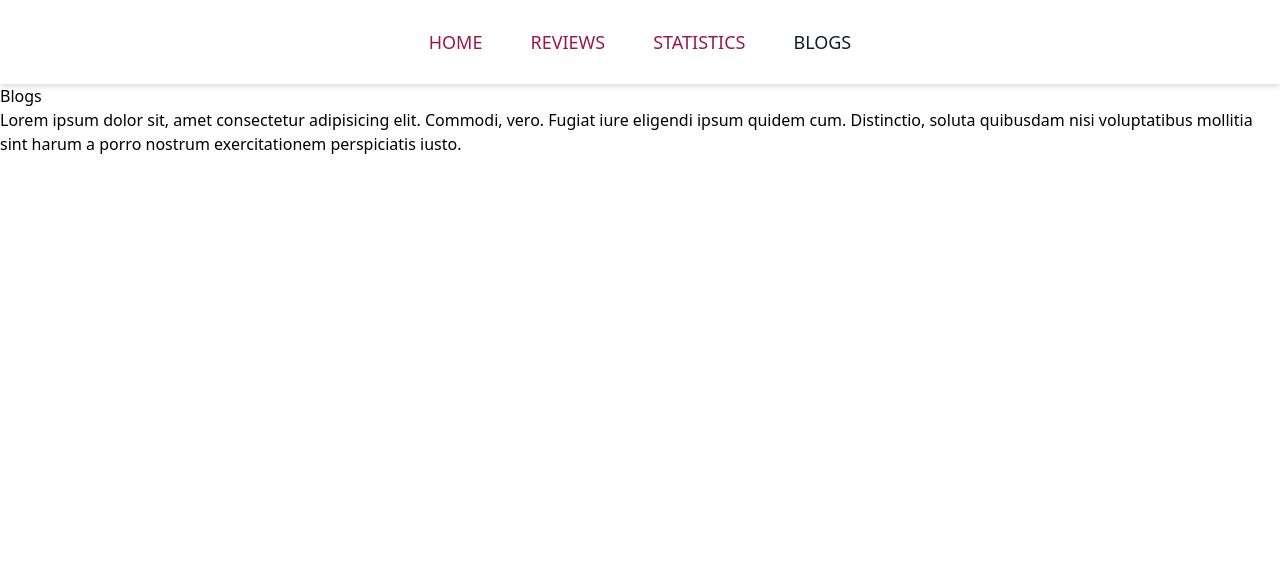
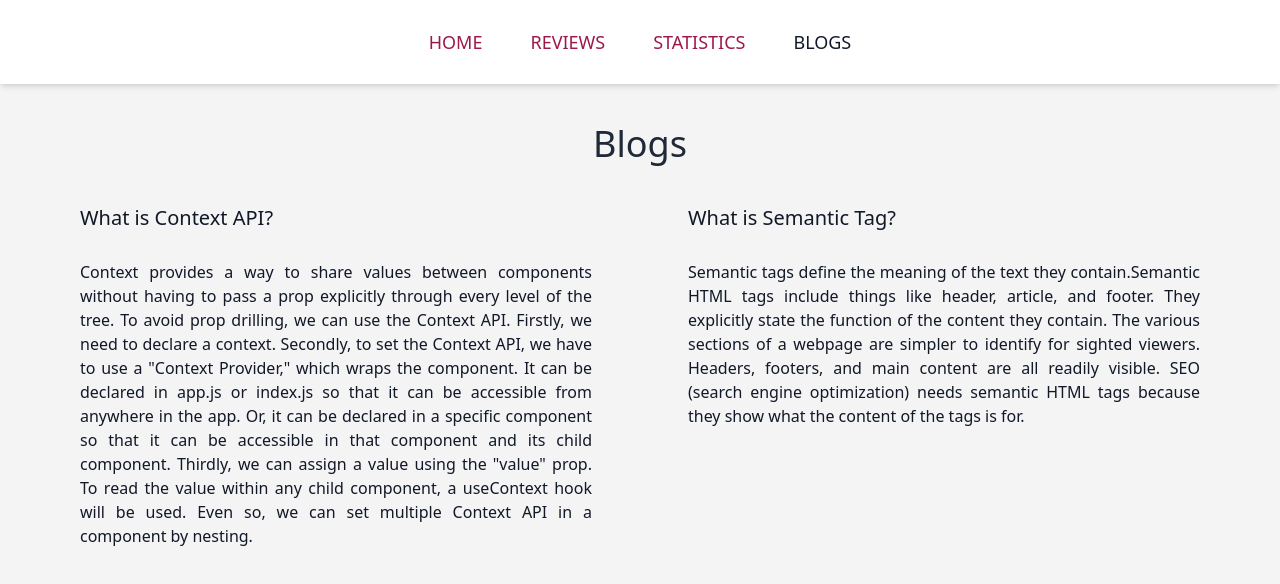
Before and after one commit to Samira-Shajahan-Borsha/book-review-app, a React (Create React App) app: page /blogs in a window 1280 px wide. Shown: the top 584 px of the page. Built offline with nearby package versions, Linux system fonts and the light colour scheme.

Commit message:
blogs page added

```diff
--- a/src/components/Blogs/Blogs.js
+++ b/src/components/Blogs/Blogs.js
@@ -2,9 +2,19 @@ import React from 'react';
 
 const Blogs = () => {
     return (
-        <div>
-            <h1>Blogs</h1>
-            <p>Lorem ipsum dolor sit, amet consectetur adipisicing elit. Commodi, vero. Fugiat iure eligendi ipsum quidem cum. Distinctio, soluta quibusdam nisi voluptatibus mollitia sint harum a porro nostrum exercitationem perspiciatis iusto.</p>
+        <div className='text-gray-900 bg-zinc-100'>
+            <h1 className='text-center py-10 text-4xl font-medium text-gray-800'>Blogs</h1>
+            <div className='grid grid-cols-1 md:grid-cols-2 px-8 pb-52 gap-y-6'>
+                <div className='md:px-12'>
+                    <h1 className='text-xl pb-7'>What is Context API? </h1>
+                    <p className='text-justify'>Context provides a way to share values between components without having to pass a prop explicitly through every level of the tree. To avoid prop drilling, we can use the Context API. Firstly, we need to declare a context. Secondly, to set the Context API, we have to use a "Context Provider," which wraps the component. It can be declared in app.js or index.js so that it can be accessible from anywhere in the app. Or, it can be declared in a specific component so that it can be accessible in that component and its child component. Thirdly, we can assign a value using the "value" prop. To read the value within any child component, a useContext hook will be used. Even so, we can set multiple Context API in a component by nesting. </p>
+                </div>
+                <div className='md:px-12'>
+                    <h1 className='text-xl pb-7'>What is Semantic Tag?</h1>
+                    <p className='text-justify'>Semantic tags define the meaning of the text they contain.Semantic HTML tags include things like header, article, and footer. They explicitly state the function of the content they contain. The various sections of a webpage are simpler to identify for sighted viewers. Headers, footers, and main content are all readily visible.
+                    SEO (search engine optimization) needs semantic HTML tags because they show what the content of the tags is for.</p>
+                </div>
+            </div>
         </div>
     );
 };
```
